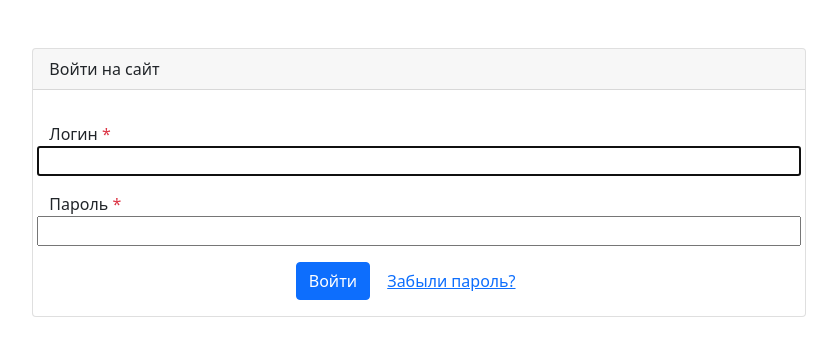
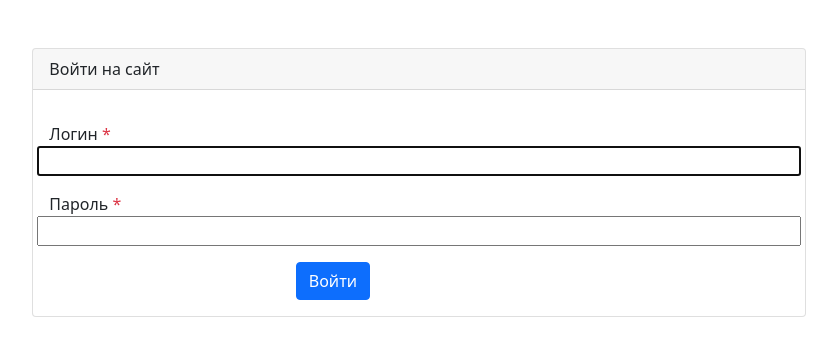
Before and after one commit to Talgatovich/surveys, a Django app: page /auth/login/ in a window 1280 px wide. Shown: the part 56-412 px from the top of the page, without its empty margins (221-1058 px from the left). Run offline with Django 3.2, Linux system fonts and the light colour scheme; some libraries are stand-ins or nearby versions.

Commit message:
change readme and login template

```diff
--- a/surveys_project/templates/users/log_in.html
+++ b/surveys_project/templates/users/log_in.html
@@ -66,10 +66,6 @@
             <button type="submit" class="btn btn-primary">
               Войти
             </button>
-
-            <a href="" class="btn btn-link">
-              Забыли пароль?
-            </a>
           </div>
           </form>
         </div> <!-- card body -->
```
Also changed, not shown: README.md.
